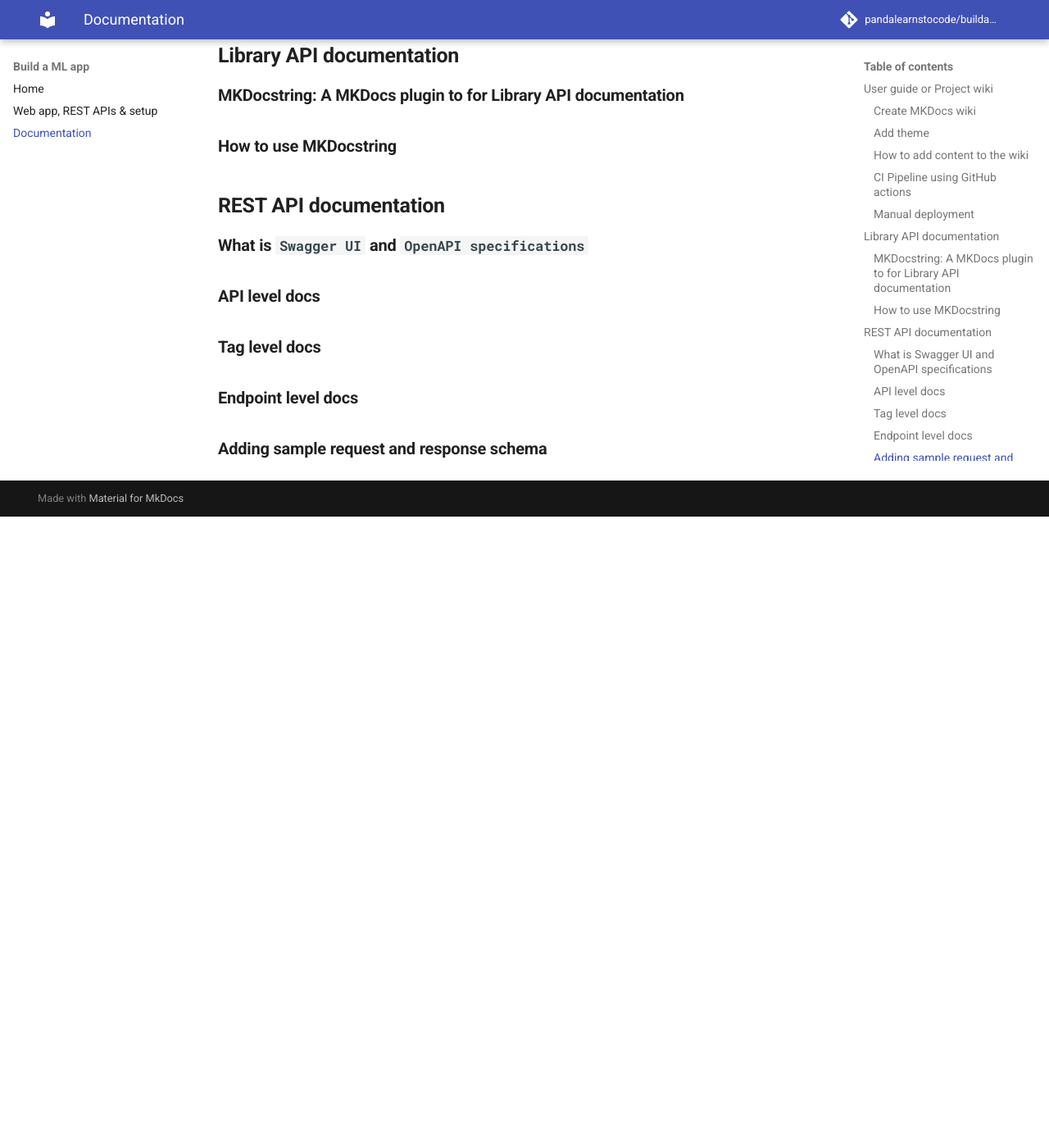
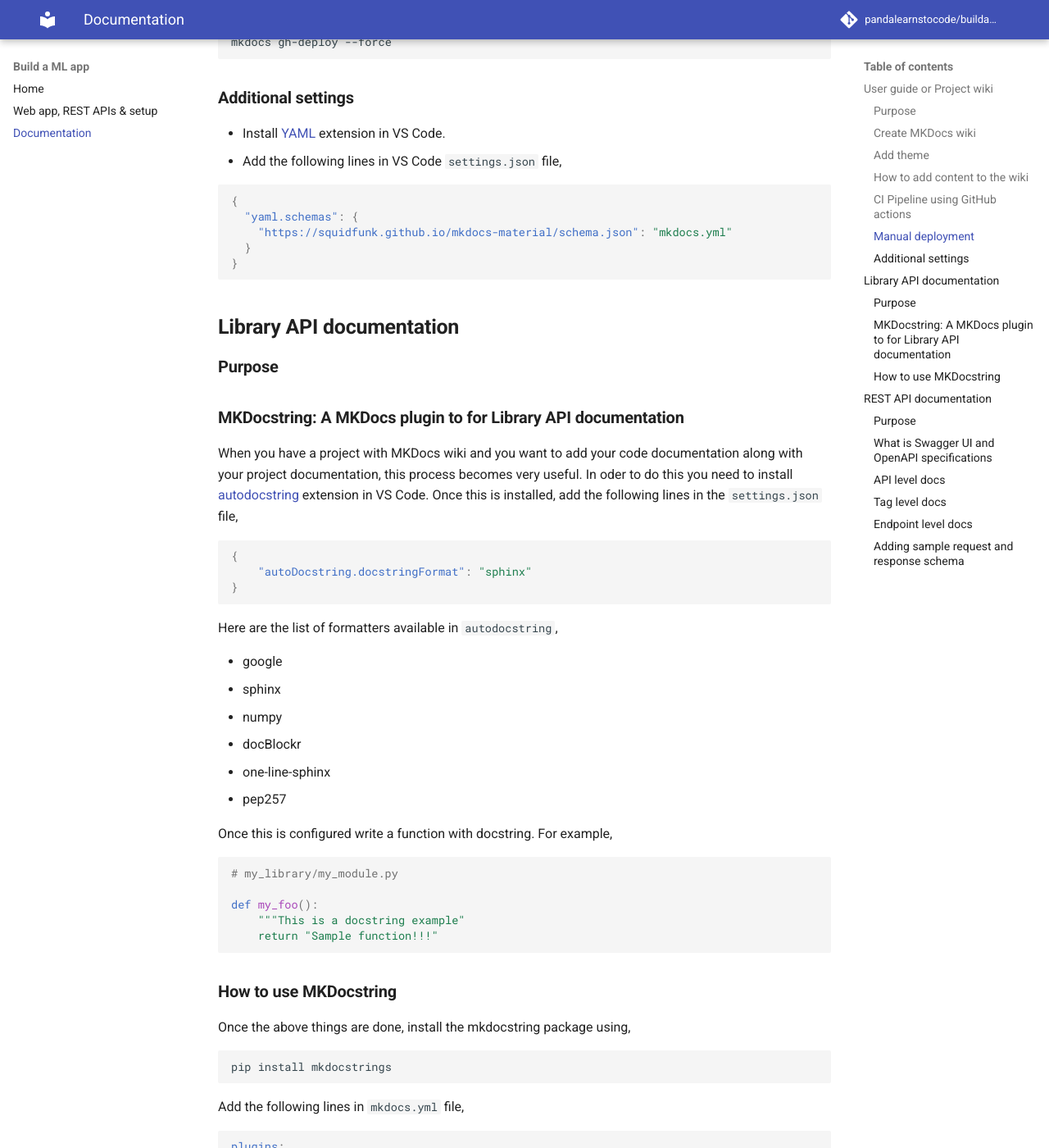
Before and after one commit to pandalearnstocode/buildamlapp, an MkDocs documentation site: the page built from docs/02_documentation.md, in a window 1280 px wide and 1400 px high, scrolled down 2438 px. Shown: the whole window at 82% size. Built offline with MkDocs 1.6.1 and Material for MkDocs 9.7.7, drawn with Linux system fonts in a browser that asks for light colours; comment, search, counter and statistics services are not loaded; before the commit the page ends 3068 px from its top, so only the background shows below that; some of the changed text lies outside the part shown.

Commit message:
Update 02_documentation.md

````diff
--- a/docs/02_documentation.md
+++ b/docs/02_documentation.md
@@ -7,6 +7,8 @@
 3. [Swagger UI](https://swagger.io/) & [Fast API](https://fastapi.tiangolo.com/)
 
 ## __User guide or Project wiki__
+
+### __Purpose__
 
 ### __Create MKDocs wiki__
 
@@ -99,13 +101,80 @@
 mkdocs gh-deploy --force
 ```
 
+### __Additional settings__
+
+* Install [YAML](https://marketplace.visualstudio.com/items?itemName=redhat.vscode-yaml) extension in VS Code.
+* Add the following lines in VS Code `settings.json` file,
+
+```json
+{
+  "yaml.schemas": {
+    "https://squidfunk.github.io/mkdocs-material/schema.json": "mkdocs.yml"
+  }
+}
+
+```
+
 ## __Library API documentation__
+
+### __Purpose__
 
 ### __MKDocstring: A MKDocs plugin to for Library API documentation__
 
+When you have a project with MKDocs wiki and you want to add your code documentation along with your project documentation, this process becomes very useful. In oder to do this you need to install [autodocstring](https://marketplace.visualstudio.com/items?itemName=njpwerner.autodocstring) extension in VS Code. Once this is installed, add the following lines in the `settings.json` file,
+
+
+```json
+{
+    "autoDocstring.docstringFormat": "sphinx"
+}
+```
+
+Here are the list of formatters available in `autodocstring`,
+
+* google
+* sphinx
+* numpy
+* docBlockr
+* one-line-sphinx
+* pep257
+
+Once this is configured write a function with docstring. For example,
+
+
+```python
+# my_library/my_module.py
+
+def my_foo():
+    """This is a docstring example"
+    return "Sample function!!!"
+```
+
 ### __How to use MKDocstring__
 
+Once the above things are done, install the mkdocstring package using,
+
+
+```bash
+pip install mkdocstrings
+```
+
+Add the following lines in `mkdocs.yml` file,
+
+```yaml
+plugins:
+- search
+- mkdocstrings
+```
+To show any particular function in a markdown page, add the following block to the page and it will render the docstring as HTML content in the respective page,
+
+```
+::: my_library.my_module.my_foo
+```
+
 ## __REST API documentation__
+
+### __Purpose__
 
 ### __What is `Swagger UI` and `OpenAPI specifications`__
 
````
